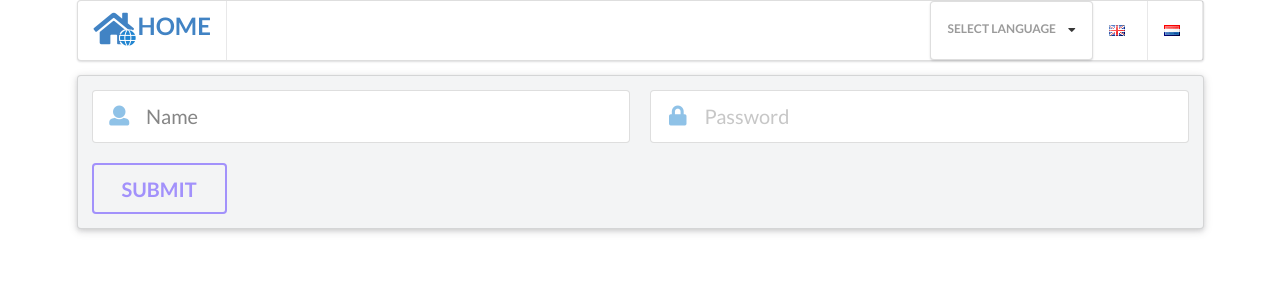
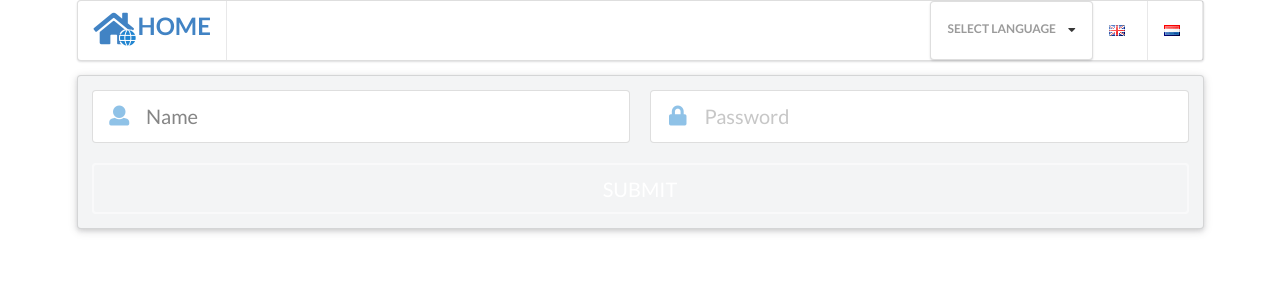
Before and after one commit to tom2kota/international-form-react-context, a React (Create React App) app: page / in a window 1280 px wide. Shown: the top 300 px of the page. Built offline with nearby package versions, Linux system fonts and the light colour scheme.

Commit message:
Update Button.js

```diff
--- a/src/components/Button.js
+++ b/src/components/Button.js
@@ -10,7 +10,7 @@ class Button extends Component {
 
     renderButton(color) {
         return (
-            <button className={`ui inverted button huge ${color}`}>
+            <button className={`ui inverted basic button huge fluid ${color}`}>
                 <LanguageContext.Consumer>
                     {value => this.renderSubmit(value)}
                 </LanguageContext.Consumer>
```
